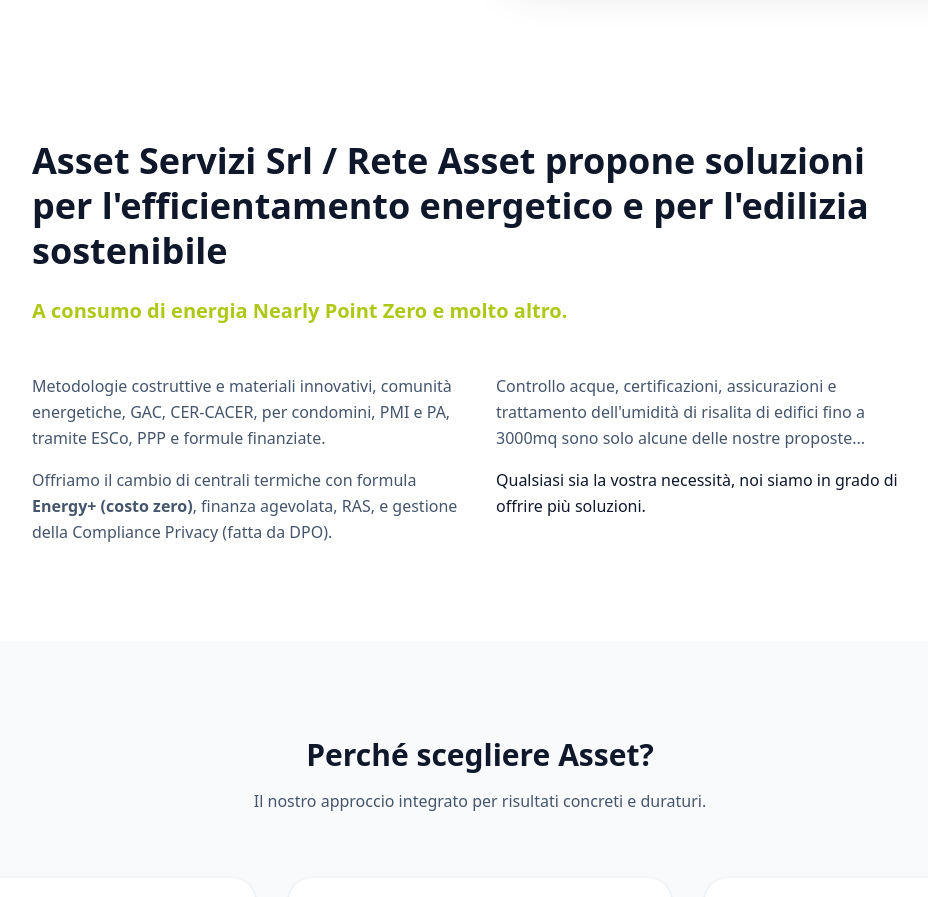
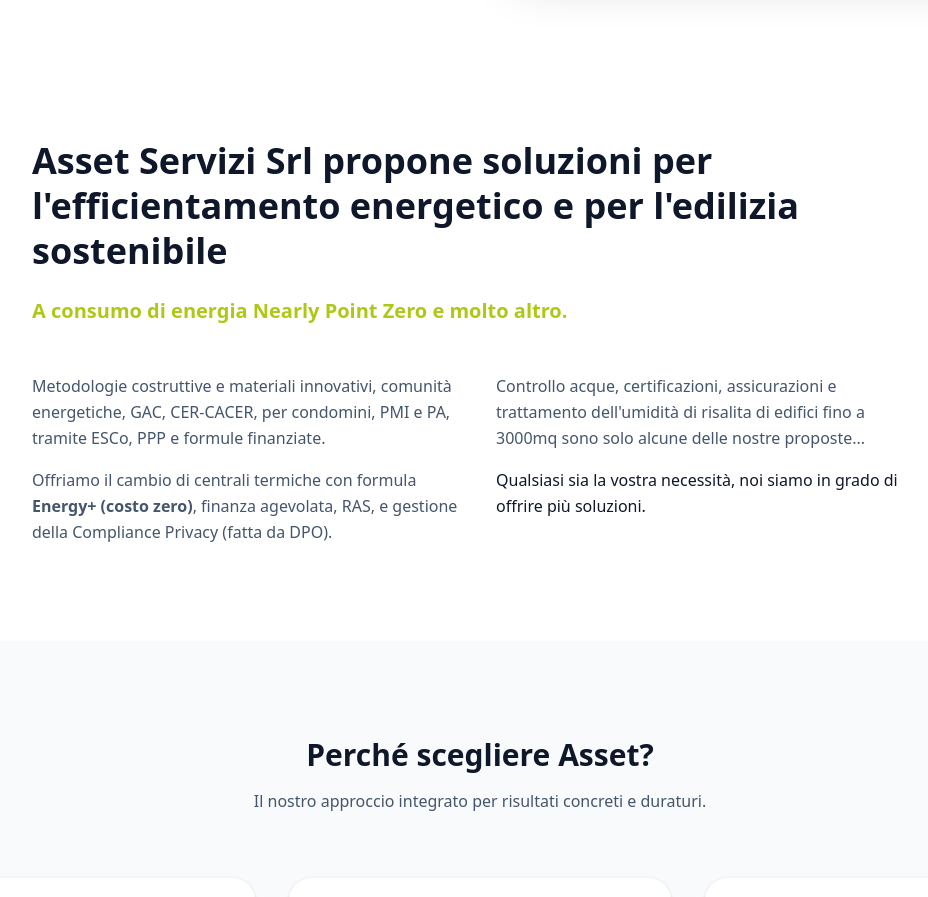
Before and after one commit to umbilu/asset---reti-per-il-risparmio-energetico, a React (Vite) app: page / in a window 1280 px wide. Shown: the part 1280-2177 px from the top of the page, without its empty margins (160-1088 px from the left). Built offline with nearby package versions, Linux system fonts and the light colour scheme.

Commit message:
Update Chi Siamo title and rebuild

```diff
--- a/src/App.jsx
+++ b/src/App.jsx
@@ -223,7 +223,7 @@ export default function App() {
           <div className="max-w-4xl mx-auto space-y-12">
             <div className="space-y-6">
               <h2 className="text-3xl md:text-4xl font-bold text-slate-900 leading-tight">
-                Asset Servizi Srl / Rete Asset propone soluzioni per l'efficientamento energetico e per l'edilizia sostenibile
+                Asset Servizi Srl propone soluzioni per l'efficientamento energetico e per l'edilizia sostenibile
               </h2>
               <p className="text-xl text-[#afc816] font-semibold">
                 A consumo di energia Nearly Point Zero e molto altro.
```
